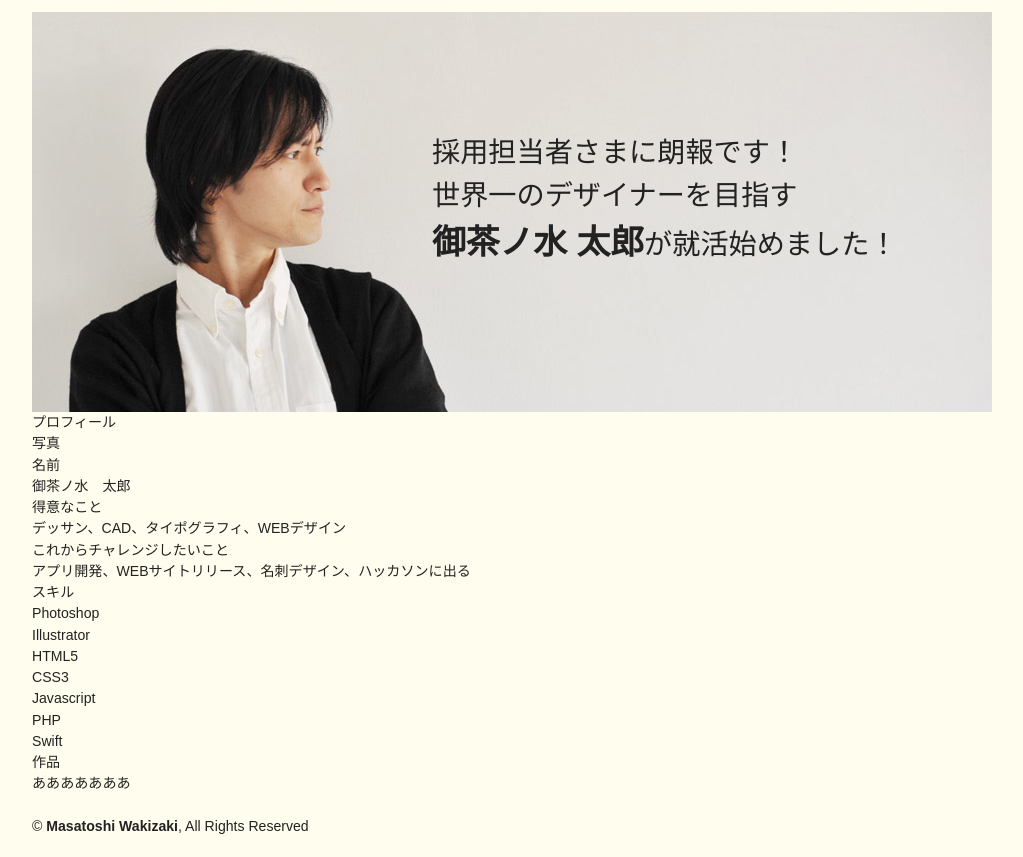
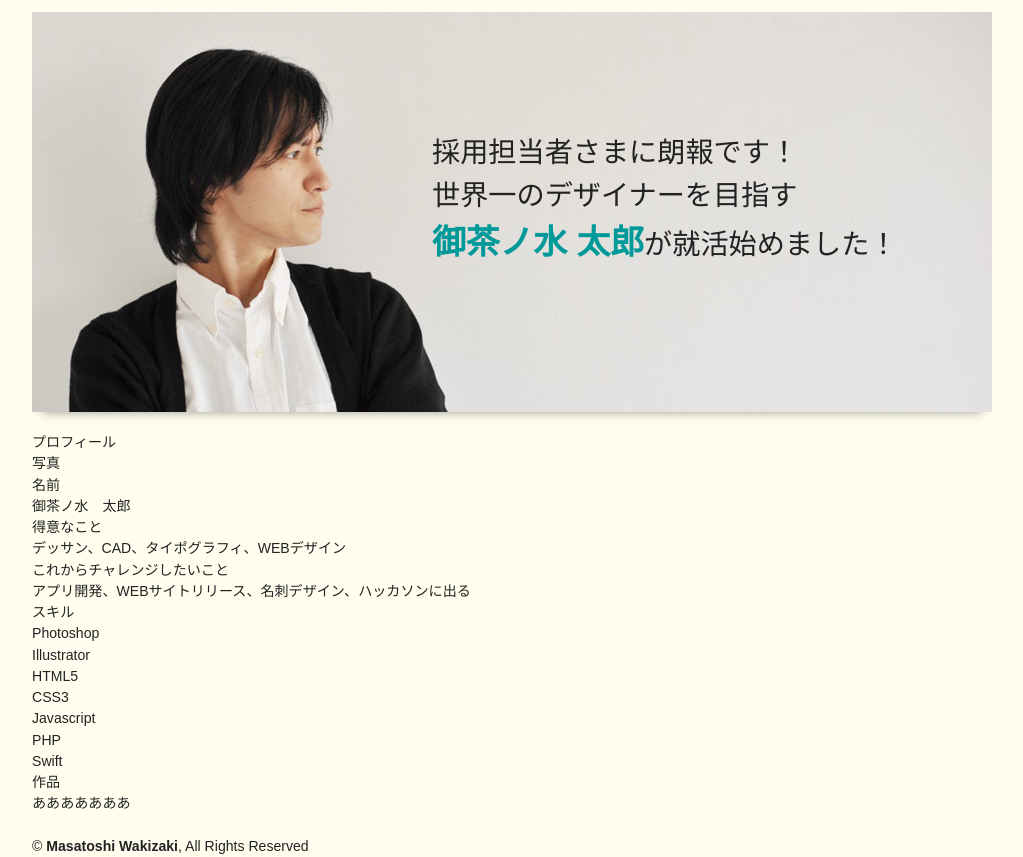
Before and after one commit to yjteach/hands-on_portfolio, a website: page develop/index.html in a window 1280 px wide. Shown: the part 50-907 px from the top of the page, without its empty margins (128-1151 px from the left). Drawn offline with Linux system fonts and the light colour scheme.

Commit message:
- add shadow

```diff
--- a/develop/index.html
+++ b/develop/index.html
@@ -30,7 +30,7 @@
 
 
         <!-- トップイメージ -->
-        <section id="topImage">
+        <section id="topImage" class="shadow">
                 <h2>採用担当者さまに朗報です！<br>世界一のデザイナーを目指す<br><strong>御茶ノ水 太郎</strong>が就活始めました！</h2>
         </section>
         <!-- /トップイメージ -->
--- a/scss/style.scss
+++ b/scss/style.scss
@@ -25,6 +25,9 @@ strong{
     font-size: 88%;
     color: #222;
     line-height: 1.51;
+}
+.shadow{
+    box-shadow: 0 10px 10px -10px rgba(0,0,0,0.4);
 }
 
 /* header -------------------------- */
@@ -64,6 +67,7 @@ strong{
 #topImage {
     height: 400px;
     width: 960px;
+    margin-bottom: 20px;
     background-color: #fff;
     background-image: url("../images/topimage01.jpg");
 /*    display: table-cell;
@@ -75,6 +79,7 @@ strong{
         padding-top: 120px;
         strong{
             font-size: 120%;
+            color: #009999;
         }
     }
 }
```
Also changed, not shown: develop/css/style.css.
